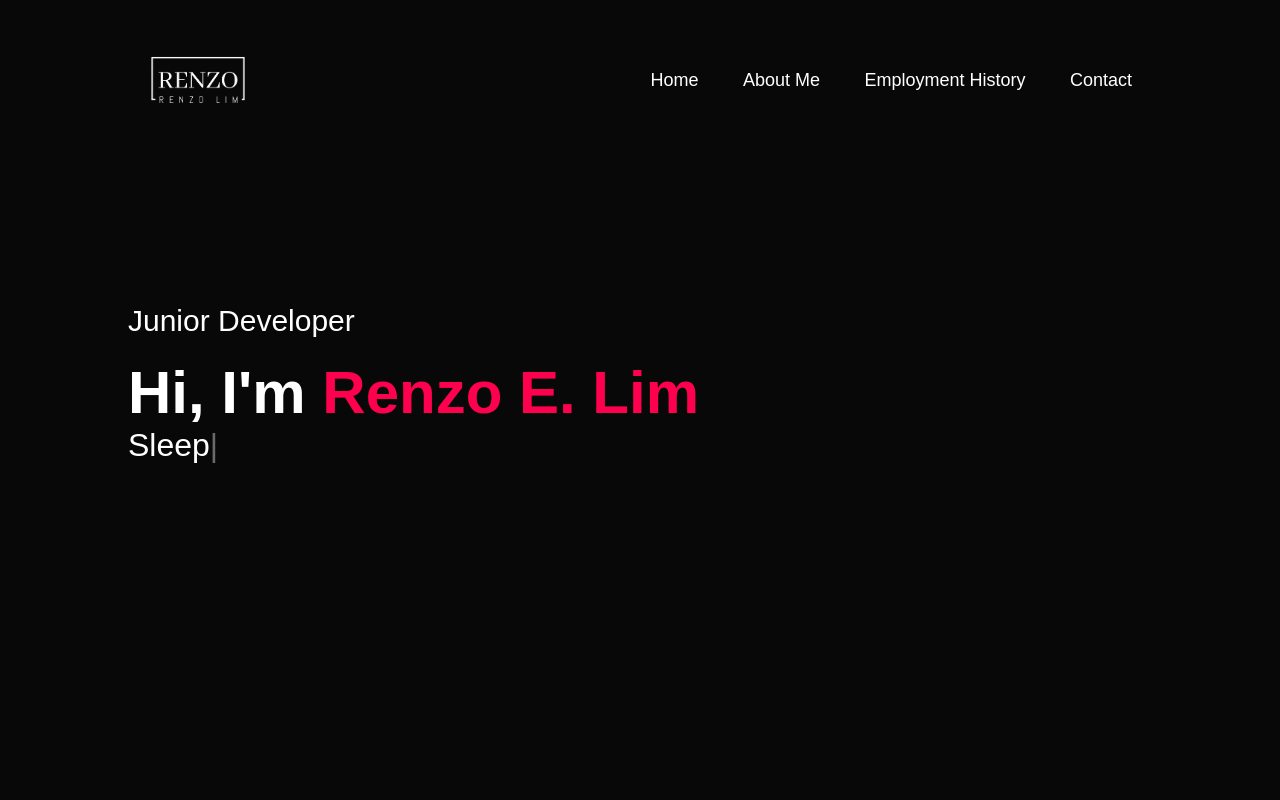
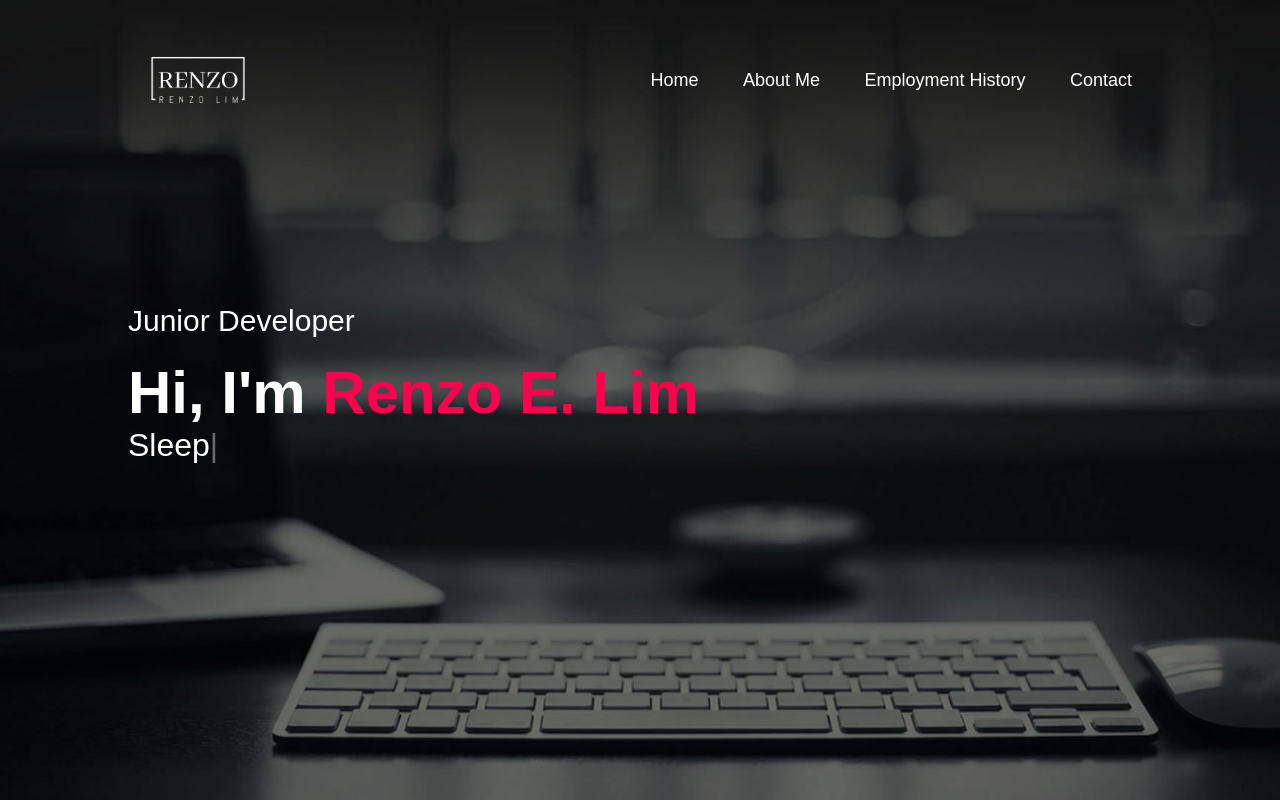
Before and after one commit to Renzolim394/Babu, a plain HTML site: page index.html in a window 1280 px wide. Shown: the top 800 px of the page. Drawn offline with nearby package versions, Linux system fonts and the light colour scheme; some packages are replaced by stand-ins of ours; a script that the page names is missing.

Commit message:
Update main.css

```diff
--- a/main.css
+++ b/main.css
@@ -11,7 +11,7 @@ body{
 #header{
     width: 100%;
     height: 100vh;
-    background-image: url(images/background2.jpg);
+    background-image: url(background2.jpg);
     background-size: cover;
     background-position: center;
 }
```
